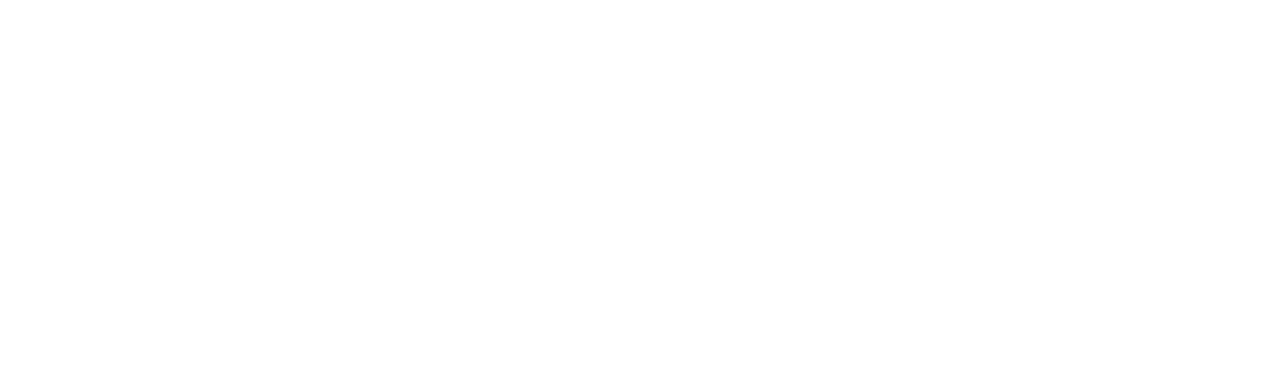
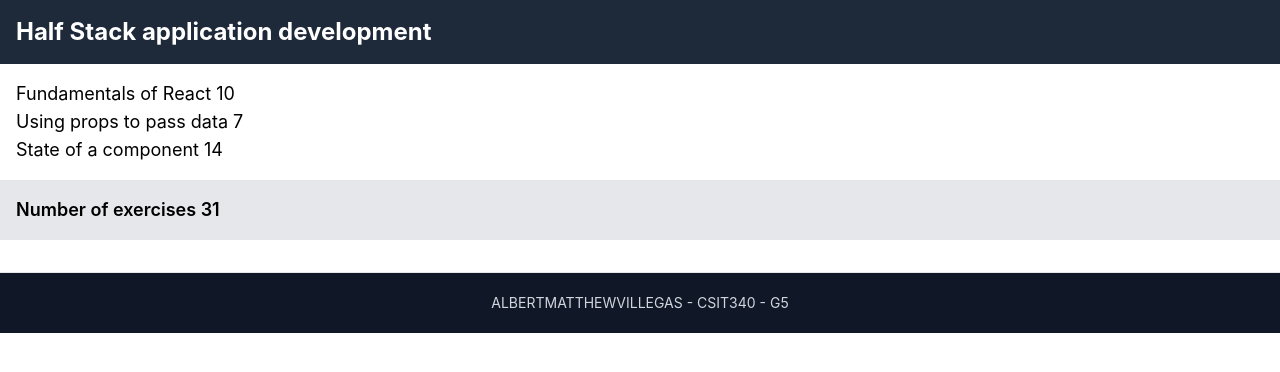
Before and after one commit to AlbertMatthewVillegas/CSIT340G5-Lab3-Villegas, a React app: page / in a window 1280 px wide. Shown: the top 372 px of the page. Built offline with nearby package versions, Linux system fonts and the light colour scheme; the HTML template or start-up script is replaced by a standard one.

Commit message:
1.1: course information step 1

```diff
--- a/src/App.jsx
+++ b/src/App.jsx
@@ -1,9 +1,28 @@
-
+import Header from './components/Header'
+import Content from './components/Content'
+import Total from './components/Total'
+import Footer from './components/Footer'
 
 function App() {
- return (
-  <></>
- )
+  const course = 'Half Stack application development'
+  const part1 = 'Fundamentals of React'
+  const exercises1 = 10
+  const part2 = 'Using props to pass data'
+  const exercises2 = 7
+  const part3 = 'State of a component'
+  const exercises3 = 14
+  const fullName = 'ALBERTMATTHEWVILLEGAS'
+  const courseCode = 'CSIT340'
+  const section = 'G5'
+
+  return (
+    <div>
+        <Header course={course} />
+        <Content part1={part1} exercises1={exercises1} part2={part2} exercises2={exercises2} part3={part3} exercises3={exercises3} />
+        <Total total={exercises1 + exercises2 + exercises3} />
+        <Footer fullName={fullName} courseCode={courseCode} section={section} />
+    </div>
+  )
 }
 
 export default App
--- /dev/null
+++ b/src/components/Content.jsx
@@ -0,0 +1,11 @@
+function Content({ part1, exercises1, part2, exercises2, part3, exercises3 }) {
+    return (
+        <div className="p-4">
+            <p className="text-lg">{part1} {exercises1}</p>
+            <p className="text-lg">{part2} {exercises2}</p>
+            <p className="text-lg">{part3} {exercises3}</p>
+        </div>
+    );
+}
+
+export default Content;
--- /dev/null
+++ b/src/components/Footer.jsx
@@ -0,0 +1,9 @@
+function Footer({ fullName, courseCode, section }) {
+  return (
+    <footer className="mt-8 border-t border-gray-200 bg-gray-900 px-4 py-5 text-center text-sm text-gray-300">
+      <p>{fullName} - {courseCode} - {section}</p>
+    </footer>
+  )
+}
+
+export default Footer
--- /dev/null
+++ b/src/components/Header.jsx
@@ -0,0 +1,9 @@
+function Header({ course }) {
+  return (
+    <header className="bg-gray-800 text-white p-4">
+      <h1 className="text-2xl font-bold">{course}</h1>
+    </header>
+  );
+}
+
+export default Header;
--- /dev/null
+++ b/src/components/Total.jsx
@@ -0,0 +1,9 @@
+function Total({ total }) {
+    return (
+        <div className="bg-gray-200 p-4">
+            <p className="text-lg font-semibold">Number of exercises {total}</p>
+        </div>
+    )
+}
+
+export default Total;
```
